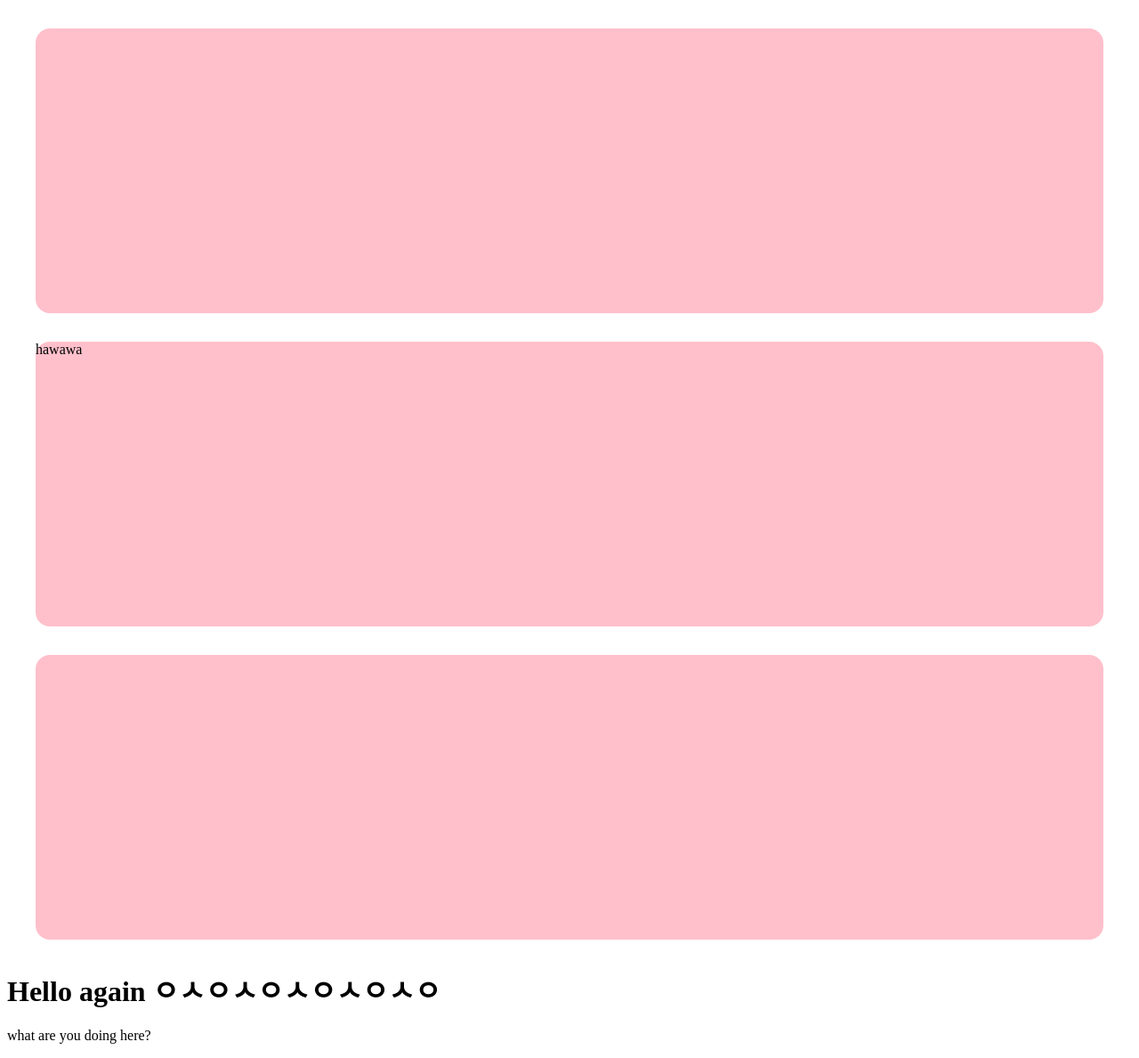
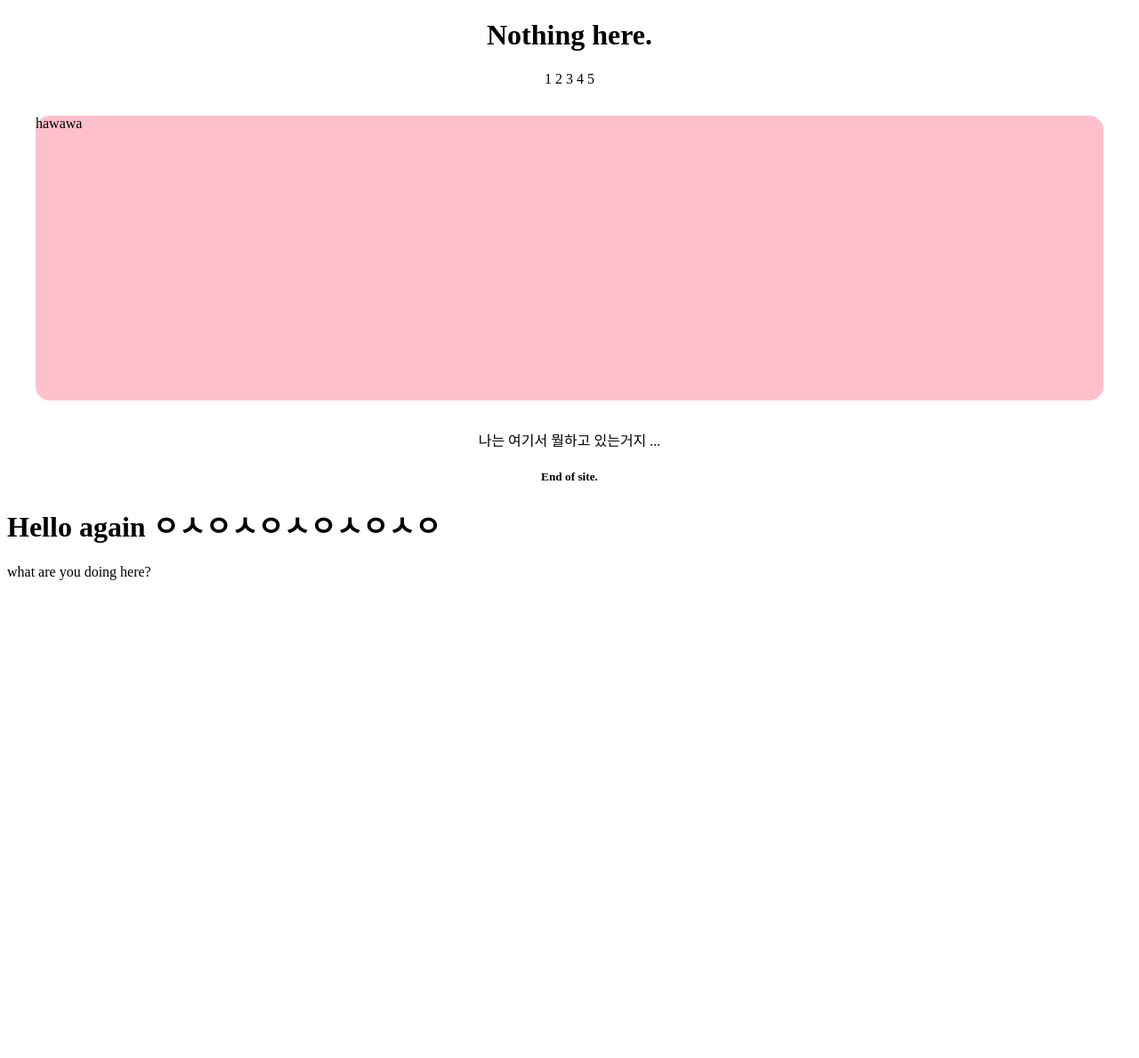
Before and after one commit to misojun50/git_mytest2, a Django app: page /accounts/hello_again/ in a window 1280 px wide. Shown: the whole page at 89% size. After the commit the page ends 652 px from the top, so only its background shows below. Run offline with Django 3.2, Linux system fonts and the light colour scheme; parts of the project's set-up code (start-up, migrations or seed data) failed here and were passed over.

Commit message:
7/5 mytest2 commit2

```diff
--- a/templates/base.html
+++ b/templates/base.html
@@ -7,7 +7,6 @@
 {% include 'header.html' %}
 
 {% block content %}
-
 {% endblock %}
 
 {% include 'footer.html' %}
--- a/templates/footer.html
+++ b/templates/footer.html
@@ -1,4 +1,13 @@
-<div style="height: 20rem; background-color: pink; margin: 2rem; border-radius: 1rem">
+<div style="text-align: center;">
+    <div>
+        <span>나는</span>
+        <span>여기서</span>
+        <span>뭘하고</span>
+        <span>있는거지</span>
+        <span>...</span>
+    </div>
+    <div>
 
-
+        <h5>End of site.</h5>
+    </div>
 </div>
--- a/templates/header.html
+++ b/templates/header.html
@@ -1,4 +1,13 @@
-<div style="height: 20rem; background-color: pink; margin: 2rem; border-radius: 1rem">
+<div style="text-align: center;">
+    <div>
+        <h1>Nothing here.</h1>
 
-
+    </div>
+    <div>
+        <span>1</span>
+        <span>2</span>
+        <span>3</span>
+        <span>4</span>
+        <span>5</span>
+    </div>
 </div>
```
